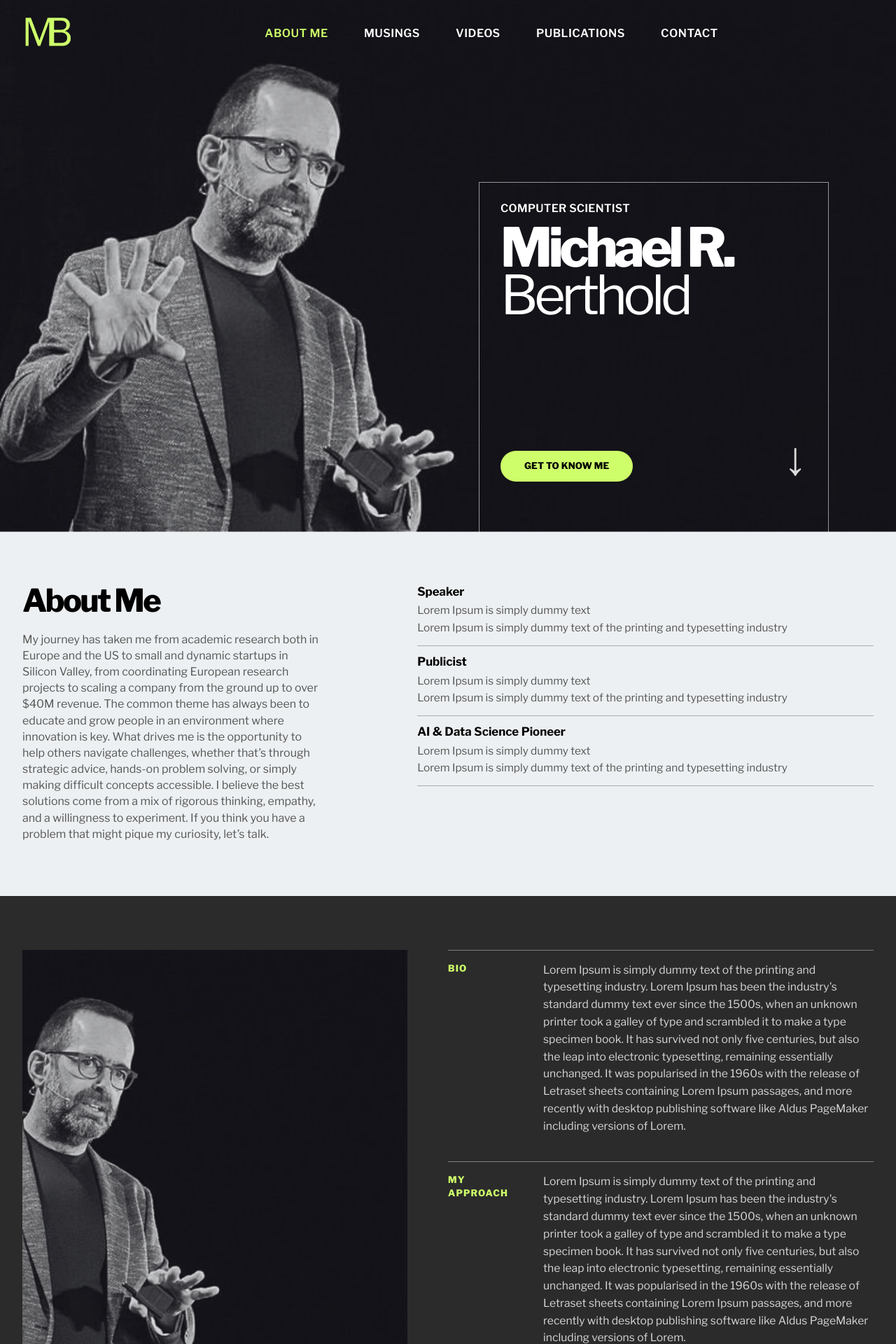
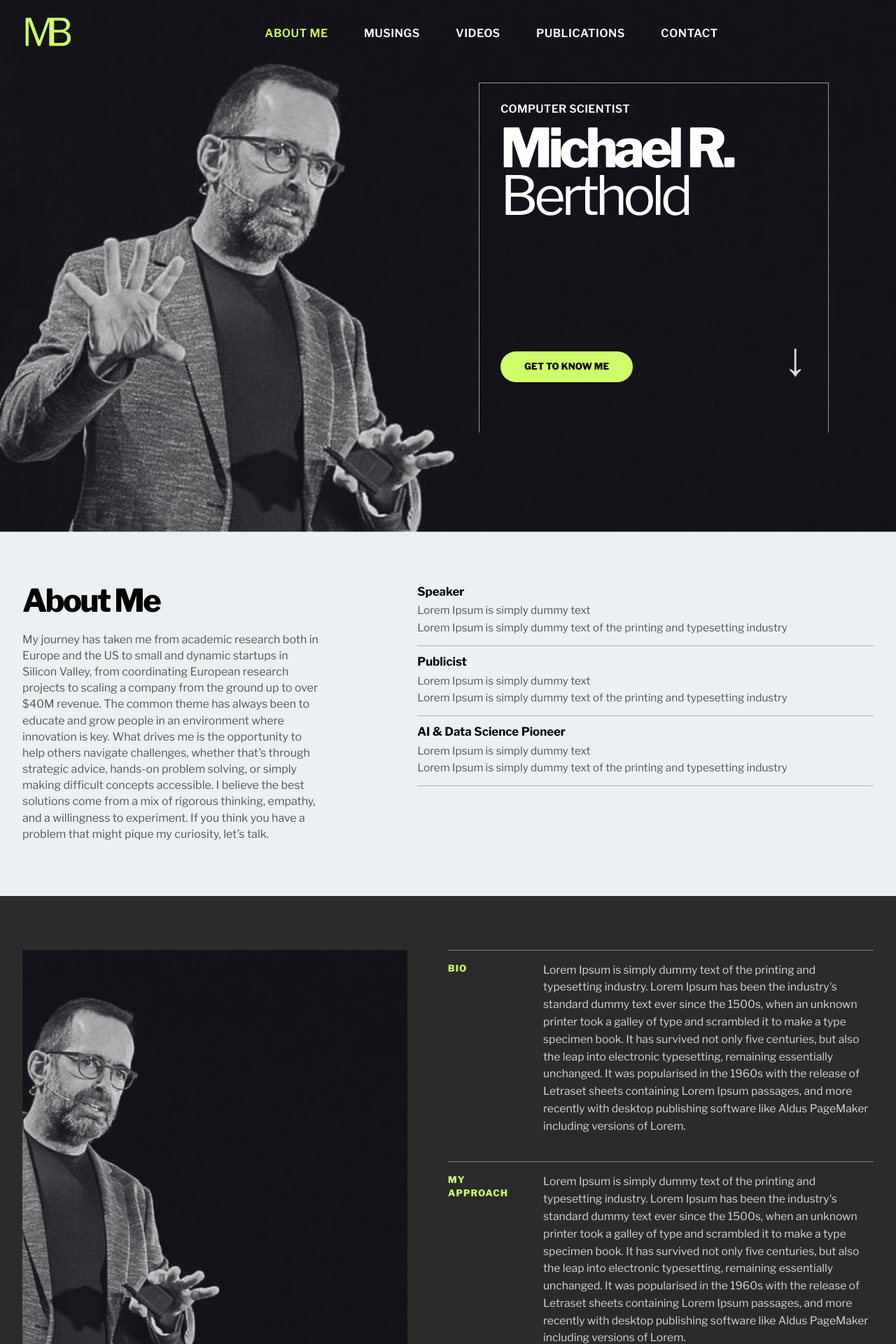
Before and after one commit to lacahelpme/mb, a Jekyll site: the page built from index.html, in a window 1280 px wide. Shown: the top 1920 px of the page at 70% size. Built offline with Jekyll 4.4.1, drawn with Linux system fonts in a browser that asks for light colours.

Commit message:
Update style.css

```diff
--- a/assets/css/style.css
+++ b/assets/css/style.css
@@ -306,15 +306,14 @@ h4:last-child {
   grid-template-rows: auto 1fr auto;
   width: 100%;
   max-width: 500px;
-  align-self: end;
+  align-self: start;
   justify-self: end;
-  margin: 26px 48px 0 0;
+  margin: 118px 48px 0 0;
   background: transparent;
   position: relative;
   z-index: 2;
   grid-column: 2;
 }
-
 .hero-copy {
   max-width: 100%;
   align-self: start;
@@ -1209,11 +1208,12 @@ a:focus-visible {
   }
 
   .hero-panel {
-    margin: 24px 24px 0 0;
-    max-width: 540px;
-    height: 460px;
-    padding: 24px 24px 56px;
-  }
+  margin: 108px 24px 0 0;
+  max-width: 540px;
+  height: 460px;
+  padding: 24px 24px 56px;
+  align-self: start;
+}
 
   .article-title {
     max-width: 100%;
```
